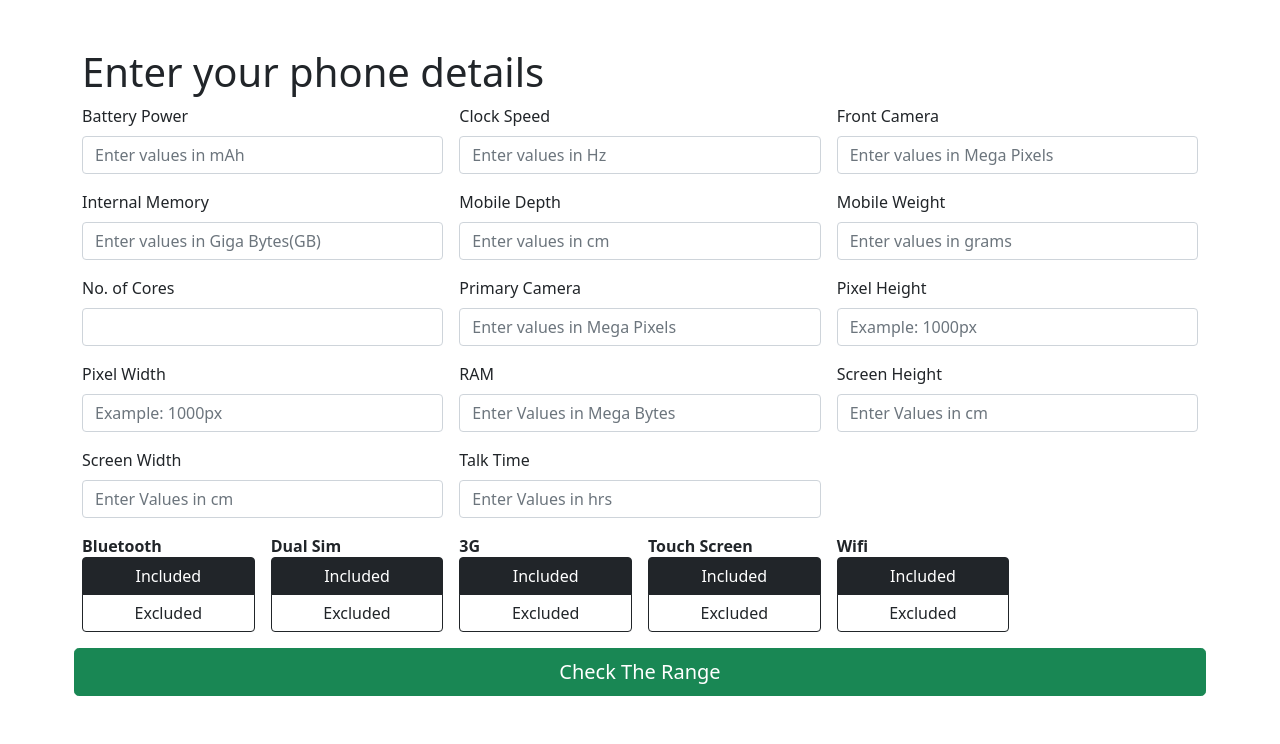
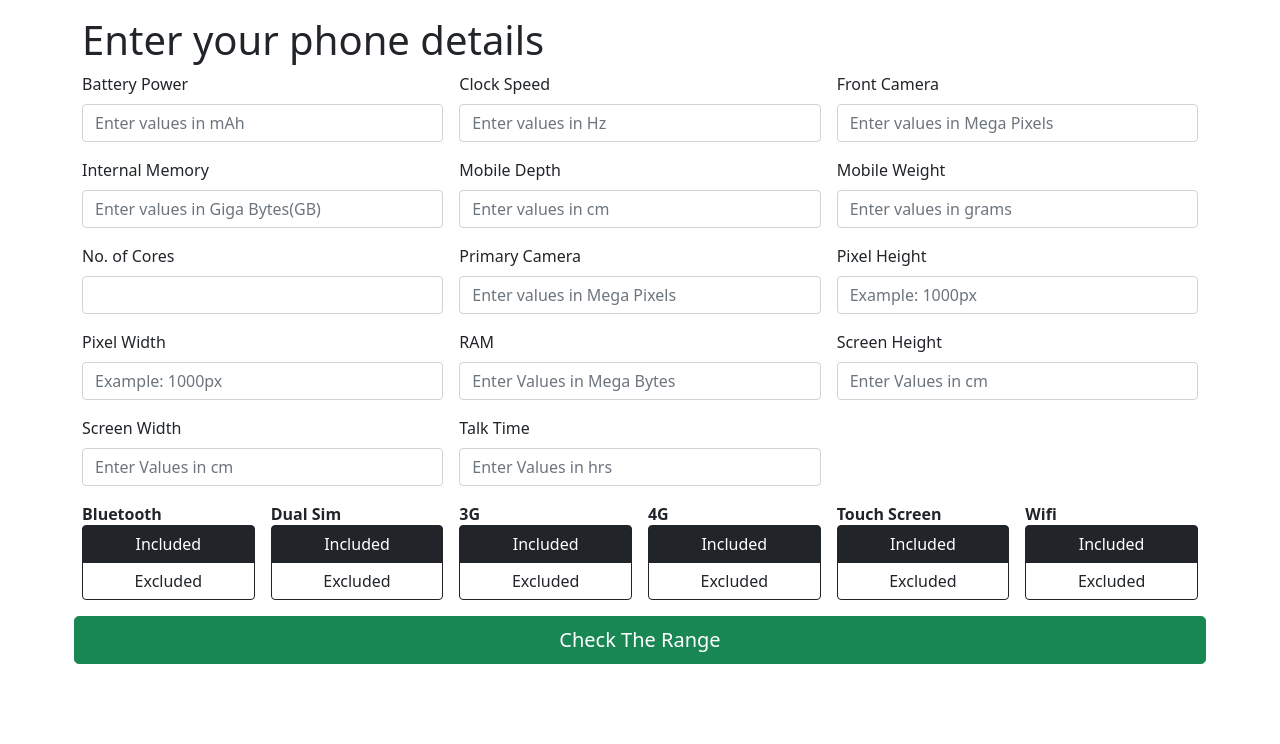
Before and after one commit to sauravpoojary/MobilePriceClassifier, a Flask app: page / in a window 1280 px wide. Shown: the part 56-800 px from the top of the page. Run offline with Flask 2, Linux system fonts and the light colour scheme.

Commit message:
added ML in flask

```diff
--- a/app.py
+++ b/app.py
@@ -1,29 +1,36 @@
-from flask import Flask,render_template,request,redirect
+from math import pi
+from flask import Flask,render_template,request
+import model
+
 app = Flask(__name__)
 
-@app.route('/')
+@app.route('/',methods=["GET","POST"])
 def hello_world():
-    return render_template('index.html')
+    res="Z"
+    if request.method=='POST':
+        battery=int(request.form['batteryPower'])
+        clkspeed=float(request.form['clockSpeed'])
+        frontCamera=int(request.form['frontCamera'])
+        internalMemory=int(request.form['internalMemory'])
+        mobileDepth=float(request.form['mobileDepth'])
+        mobileWeight=float(request.form['mobileWeight'])
+        noCores=int(request.form['noCores'])
+        pCamera=int(request.form['pCamera'])
+        pixelH=int(request.form['pixelH'])
+        pixelW=int(request.form['pixelW'])
+        ram=int(request.form['ram'])
+        screenH=int(request.form['screenH'])
+        screenW=int(request.form['screenW'])
+        talkTime=int(request.form['talkTime'])
+        bluetooth = int(request.form['btnradio1'])
+        dualSim = int(request.form['btnradio2'])
+        threeG =int(request.form['btnradio3'])
+        fourG = int(request.form['btnradio6'])
+        touchScreen = int(request.form['btnradio4'])
+        wifi = int(request.form['btnradio5'])
+        res = model.lr.predict((model.scaler.transform([[battery,bluetooth,clkspeed,dualSim,frontCamera,fourG,internalMemory,mobileDepth,mobileWeight,noCores,pCamera,pixelH,pixelW,ram,screenH,screenW,talkTime,threeG,touchScreen,wifi]])))
+    return render_template('index.html',range=res[0])
 
-@app.route('/result',methods=["POST"])
-def classify():
-    battery=request.form['batteryPower']
-    clkspeed=request.form['clockSpeed']
-    frontCamera=request.form['frontCamera']
-    internalMemory=request.form['internalMemory']
-    mobileDepth=request.form['mobileDepth']
-    mobileWidth=request.form['mobileWidth']
-    noCores=request.form['noCores']
-    pCamera=request.form['pCamera']
-    pixelH=request.form['pixelH']
-    pixelW=request.form['pixelW']
-    ram=request.form['ram']
-    screenH=request.form['screenH']
-    screenW=request.form['screenW']
-    talkTime=request.form['talkTime']
-
-
-    return clkspeed
 
 if __name__ == '__main__':
     app.run(debug=True,port=8001)
--- a/templates/index.html
+++ b/templates/index.html
@@ -39,21 +39,33 @@
         </div>
     </div>
     </nav>
+    <div class="container mt-3">
 
-    <div class="container mt-5">
+        {% if range != 'Z' %}
+          {% if range=='0' %}
+              rangeTxt = "Your phone belongs to low range price category"
+          {% elif range =='1' %}
+              rangeTxt = "Your phone belongs to mid range price category"
+          {% elif range =='2' %}
+              rangeTxt = "Your phone belongs to high range price category"
+          {% else %}
+              rangeTxt = "Your phone belongs to very high range price category"
+          {% endif %}
+          <span class="badge bg-info text-dark">{{rangeTxt}}</span>
+        {% endif %}
         <p class="h1">Enter your phone details</p>
-        <form class="row g-3" method="POST" action="/result" >
+        <form class="row g-3" method="POST" action="/" >
             <div class="col-md-4">
             <label for="batteryPower" class="form-label">Battery Power</label>
-            <input type="number" class="form-control" name="batteryPower" id="batteryPower" min="500" step="50" placeholder="Enter values in mAh" required>
+            <input type="number" class="form-control" name="batteryPower" id="batteryPower" min="500"  placeholder="Enter values in mAh" required>
             </div>
             <div class="col-md-4">
             <label for="clockSpeed" class="form-label">Clock Speed</label>
-            <input type="number" class="form-control" name="clockSpeed" id="clockSpeed" min="0.5" step="0.5" placeholder="Enter values in Hz" required>
+            <input type="number" class="form-control" name="clockSpeed" id="clockSpeed" min="0.1" step="0.1"  placeholder="Enter values in Hz" required>
             </div>
             <div class="col-md-4">
             <label for="frontCamera" class="form-label">Front Camera</label>
-            <input type="number" class="form-control" name="frontCamera" id="frontCamera" min="0" step="1" placeholder="Enter values in Mega Pixels" required>
+            <input type="number" class="form-control" name="frontCamera" id="frontCamera" min="0"  placeholder="Enter values in Mega Pixels" required>
             </div>
             <div class="col-md-4">
             <label for="internalMemory" class="form-label">Internal Memory</label>
@@ -61,11 +73,11 @@
             </div>
             <div class="col-md-4">
             <label for="mobileDepth" class="form-label">Mobile Depth</label>
-            <input type="number" class="form-control" name="mobileDepth" id="mobileDepth" min="0.1" step="0.1" placeholder="Enter values in cm" required>
+            <input type="number" class="form-control" name="mobileDepth" id="mobileDepth" min="0.1" step="0.1"  placeholder="Enter values in cm" required>
             </div>
             <div class="col-md-4">
             <label for="mobileWeight" class="form-label">Mobile Weight</label>
-            <input type="number" class="form-control" name="mobileWidth" id="mobileWeight" min="20" step="10" placeholder="Enter values in grams" required>
+            <input type="number" class="form-control" name="mobileWeight" id="mobileWeight" min="20"  placeholder="Enter values in grams" required>
             </div>
             <div class="col-md-4">
             <label for="noCores" class="form-label">No. of Cores</label>
@@ -85,15 +97,15 @@
             </div>
             <div class="col-md-4">
             <label for="ram" class="form-label">RAM</label>
-            <input type="number" class="form-control" name="ram" id="ram" min="256" step="50" placeholder="Enter Values in Mega Bytes" required>
+            <input type="number" class="form-control" name="ram" id="ram" min="256"  placeholder="Enter Values in Mega Bytes" required>
             </div>
             <div class="col-md-4">
             <label for="screenH" class="form-label">Screen Height</label>
-            <input type="number" class="form-control" name="screenH" id="screenH" min="5"  placeholder="Enter Values in cm" required>
+            <input type="number" class="form-control" name="screenH" id="screenH" min="5"  step="0.1" placeholder="Enter Values in cm" required>
             </div>
             <div class="col-md-4">
             <label for="screenW" class="form-label">Screen Width</label>
-            <input type="number" class="form-control" name="screenW" id="screenW" min="5"  placeholder="Enter Values in cm" required>
+            <input type="number" class="form-control" name="screenW" id="screenW" min="5"  step="0.1" placeholder="Enter Values in cm" required>
             </div>
             <div class="col-md-4">
             <label for="talkTime" class="form-label">Talk Time</label>
@@ -104,46 +116,56 @@
             <div class="col-md-4">
             </div>
 
-            <div class="btn-group-vertical col-md-2" role="group" aria-label="Basic radio toggle button group1" >
+            <div class="btn-group-vertical col-md-2" role="group" aria-label="Basic radio toggle button group" >
               <strong>Bluetooth</strong>
-              <input type="radio" class="btn-check" name="btnradio1" id="bluetooth1" autocomplete="off" checked>
+              <input type="radio" class="btn-check" value="1" name="btnradio1" id="bluetooth1" autocomplete="off" checked>
               <label class="btn btn-outline-dark" for="bluetooth1">Included</label>
 
-              <input type="radio" class="btn-check" name="btnradio1" id="bluetooth2" autocomplete="off">
+              <input type="radio" class="btn-check" value="0" name="btnradio1" id="bluetooth2" autocomplete="off">
               <label class="btn btn-outline-dark" for="bluetooth2">Excluded</label>
             </div>
 
-            <div class="btn-group-vertical col-md-2" role="group" aria-label="Basic radio toggle button group2" >
+            <div class="btn-group-vertical col-md-2" role="group" aria-label="Basic radio toggle button group" >
               <strong>Dual Sim</strong>
-              <input type="radio" class="btn-check" name="btnradio2" id="dualSim1" autocomplete="off" checked>
+              <input type="radio" class="btn-check" value="1" name="btnradio2" id="dualSim1" autocomplete="off" checked>
               <label class="btn btn-outline-dark" for="dualSim1">Included</label>
 
-              <input type="radio" class="btn-check" name="btnradio2" id="dualSim2" autocomplete="off">
+              <input type="radio" class="btn-check" value="0" name="btnradio2" id="dualSim2" autocomplete="off">
               <label class="btn btn-outline-dark" for="dualSim2">Excluded</label>
             </div>
 
-            <div class="btn-group-vertical col-md-2" role="group" aria-label="Basic radio toggle button group3" >
+            <div class="btn-group-vertical col-md-2" role="group" aria-label="Basic radio toggle button group" >
               <strong>3G</strong>
-              <input type="radio" class="btn-check" name="btnradio3" id="3g1" autocomplete="off" checked>
+              <input type="radio" class="btn-check" value="1" name="btnradio3" id="3g1" autocomplete="off" checked>
               <label class="btn btn-outline-dark" for="3g1">Included</label>
 
-              <input type="radio" class="btn-check" name="btnradio3" id="3g2" autocomplete="off">
+              <input type="radio" class="btn-check" value="0" name="btnradio3" id="3g2" autocomplete="off">
               <label class="btn btn-outline-dark" for="3g2">Excluded</label>
             </div>
-            <div class="btn-group-vertical col-md-2" role="group" aria-label="Basic radio toggle button group4" >
+
+            <div class="btn-group-vertical col-md-2" role="group" aria-label="Basic radio toggle button group" >
+              <strong>4G</strong>
+              <input type="radio" class="btn-check" value="1" name="btnradio6" id="4g1" autocomplete="off" checked>
+              <label class="btn btn-outline-dark" for="4g1">Included</label>
+
+              <input type="radio" class="btn-check" value="0" name="btnradio6" id="4g2" autocomplete="off">
+              <label class="btn btn-outline-dark" for="4g2">Excluded</label>
+            </div>
+
+            <div class="btn-group-vertical col-md-2" role="group" aria-label="Basic radio toggle button group" >
               <strong>Touch Screen</strong>
-              <input type="radio" class="btn-check" name="btnradio4" id="touchScreen1" autocomplete="off" checked>
+              <input type="radio" class="btn-check" value="1" name="btnradio4" id="touchScreen1" autocomplete="off" checked>
               <label class="btn btn-outline-dark" for="touchScreen1">Included</label>
 
-              <input type="radio" class="btn-check" name="btnradio4" id="touchScreen2" autocomplete="off">
+              <input type="radio" class="btn-check" value="0" name="btnradio4" id="touchScreen2" autocomplete="off">
               <label class="btn btn-outline-dark" for="touchScreen2">Excluded</label>
             </div>
-            <div class="btn-group-vertical col-md-2" role="group" aria-label="Basic radio toggle button group5" >
+            <div class="btn-group-vertical col-md-2" role="group" aria-label="Basic radio toggle button group" >
               <strong>Wifi</strong>
-              <input type="radio" class="btn-check" name="btnradio5" id="wifi1" autocomplete="off" checked>
+              <input type="radio" class="btn-check" value="1" name="btnradio5" id="wifi1" autocomplete="off" checked>
               <label class="btn btn-outline-dark" for="wifi1">Included</label>
 
-              <input type="radio" class="btn-check" name="btnradio5" id="wifi2" autocomplete="off">
+              <input type="radio" class="btn-check" value="0" name="btnradio5" id="wifi2" autocomplete="off">
               <label class="btn btn-outline-dark" for="wifi2">Excluded</label>
             </div>
 
```
Also changed, not shown: model.py (added, +18 -0 lines), static/train.csv (added), 1 other file.
